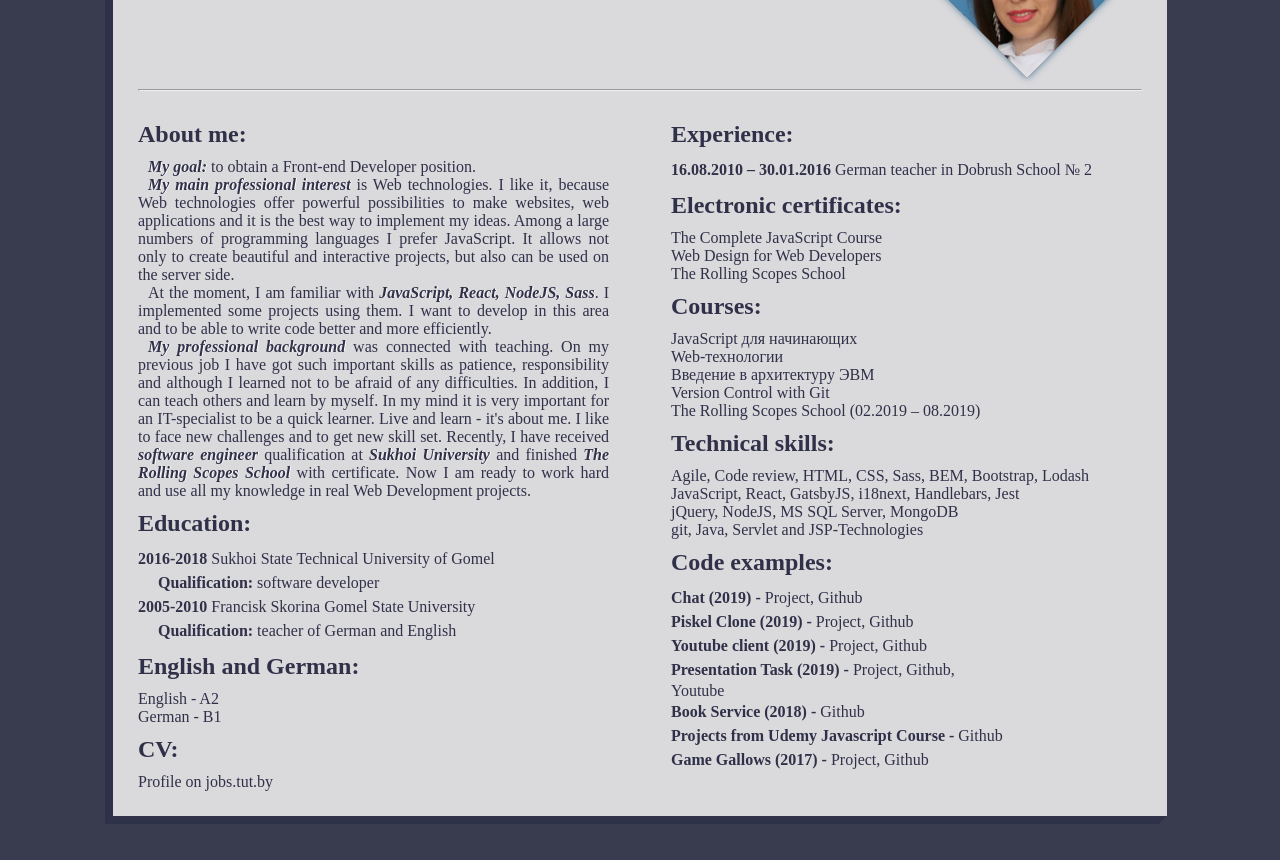
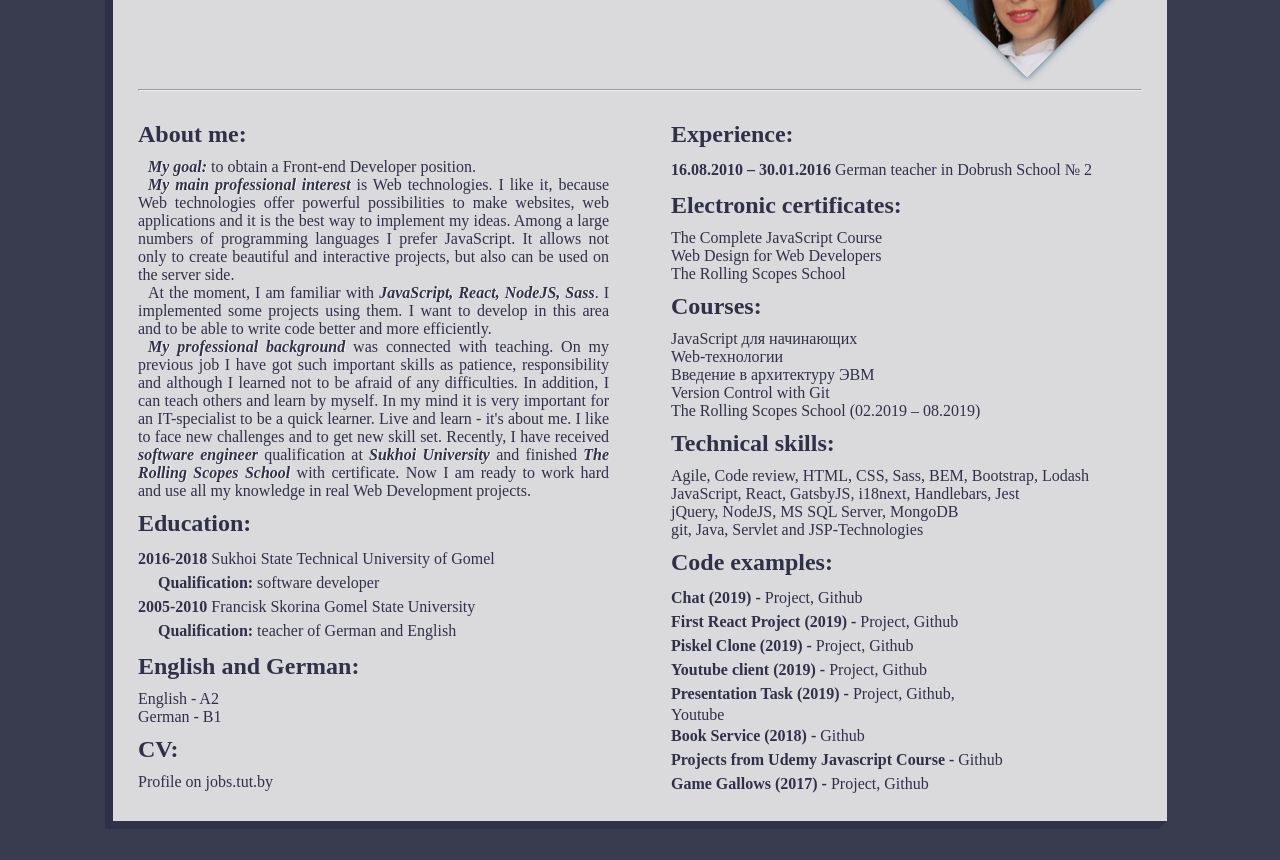
Before and after one commit to jarolika30/rsschool-2019Q1-cv, a plain HTML site: page index.html in a window 1280 px wide. Shown: the part 210-1070 px from the top of the page. Drawn offline with Linux system fonts and the light colour scheme.

Commit message:
Update index.html

```diff
--- a/index.html
+++ b/index.html
@@ -114,6 +114,10 @@
                   <a class="inline" href="http://morning-fjord-26583.herokuapp.com/">Project,</a>
                   <a class="inline" href="https://github.com/jarolika30/react-chat-app">Github</a><br/>
 
+                  <span>First React Project (2019) - </span>
+                  <a class="inline" href="https://jarolika30.github.io/monsters-react-from-udemy/">Project,</a>
+                  <a class="inline" href="https://github.com/jarolika30/monsters-react-from-udemy">Github</a><br/>
+
                   <span>Piskel Clone (2019) - </span>
                   <a class="inline" href="https://jarolika30.github.io/pixel/">Project,</a>
                   <a class="inline" href="https://github.com/jarolika30/pixel">Github</a><br/>
```
